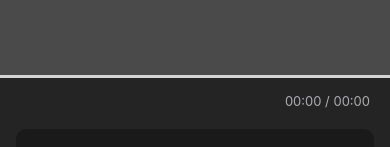
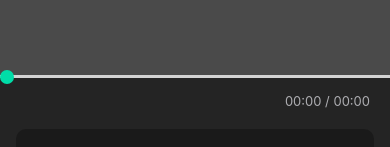
Before and after one commit to contability/app-expo-loop-tube, a React Native app: screen / in a window 390 px wide. Shown: the part 224-371 px from the top of the page. Built offline with nearby package versions, Linux system fonts and the light colour scheme.

Commit message:
(add) seekBarThumb 스타일 추가 및 애니메이션 뷰 구현

```diff
--- a/App.tsx
+++ b/App.tsx
@@ -54,6 +54,14 @@
     height: 3,
     backgroundColor: '#00DDA8',
     // width: '0%',
+  },
+  seekBarThumb: {
+    width: 14,
+    height: 14,
+    backgroundColor: '#00DDA8',
+    borderRadius: 14 / 2,
+    position: 'absolute',
+    top: (-14 + 3) / 2,
   },
   urlListContainer: {
     backgroundColor: '#1A1A1A',
@@ -274,6 +282,17 @@
             },
           ]}
         />
+        <Animated.View
+          style={[
+            styles.seekBarThumb,
+            {
+              left: seekBarAnimRef.current.interpolate({
+                inputRange: [0, durationInSec],
+                outputRange: ['0%', '100%'],
+              }),
+            },
+          ]}
+        />
       </View>
       <Text style={styles.timerText}>{`${currentTimeText} / ${durationText}`}</Text>
       <View style={styles.controller}>
```
